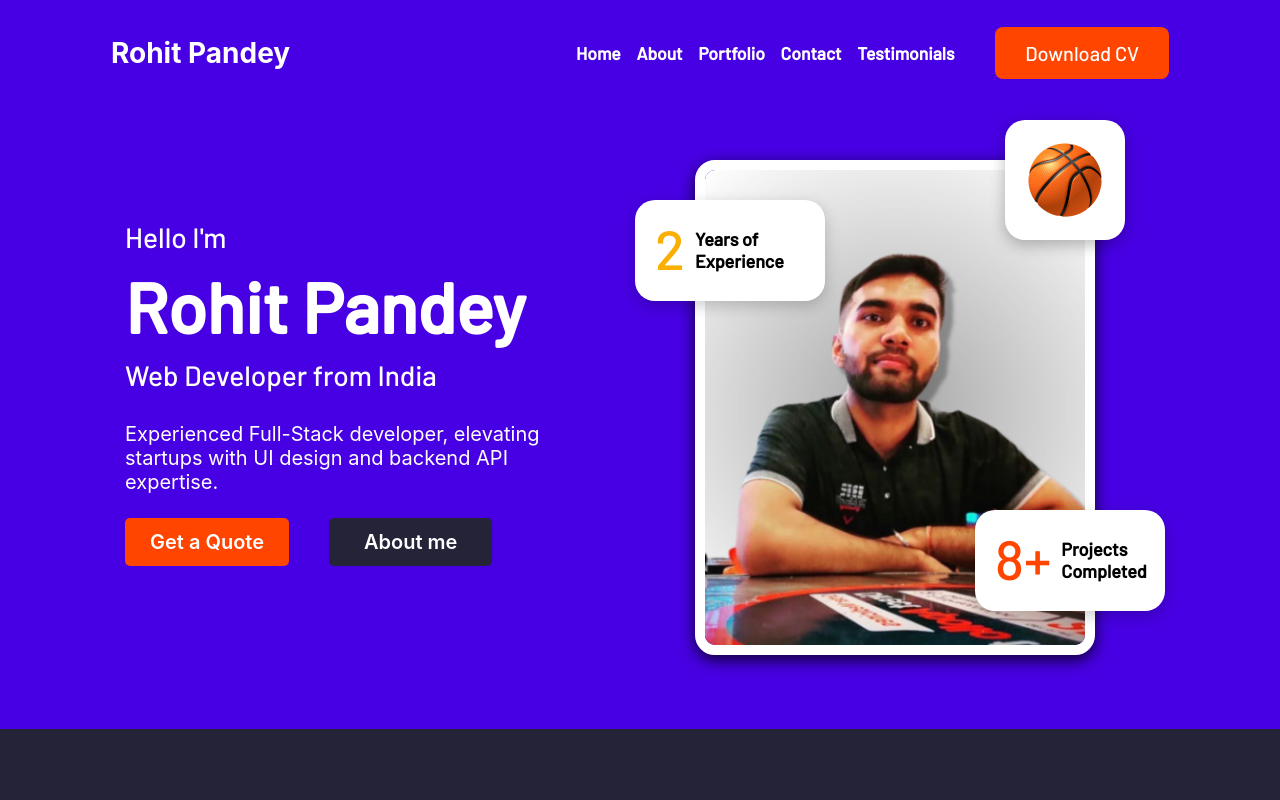
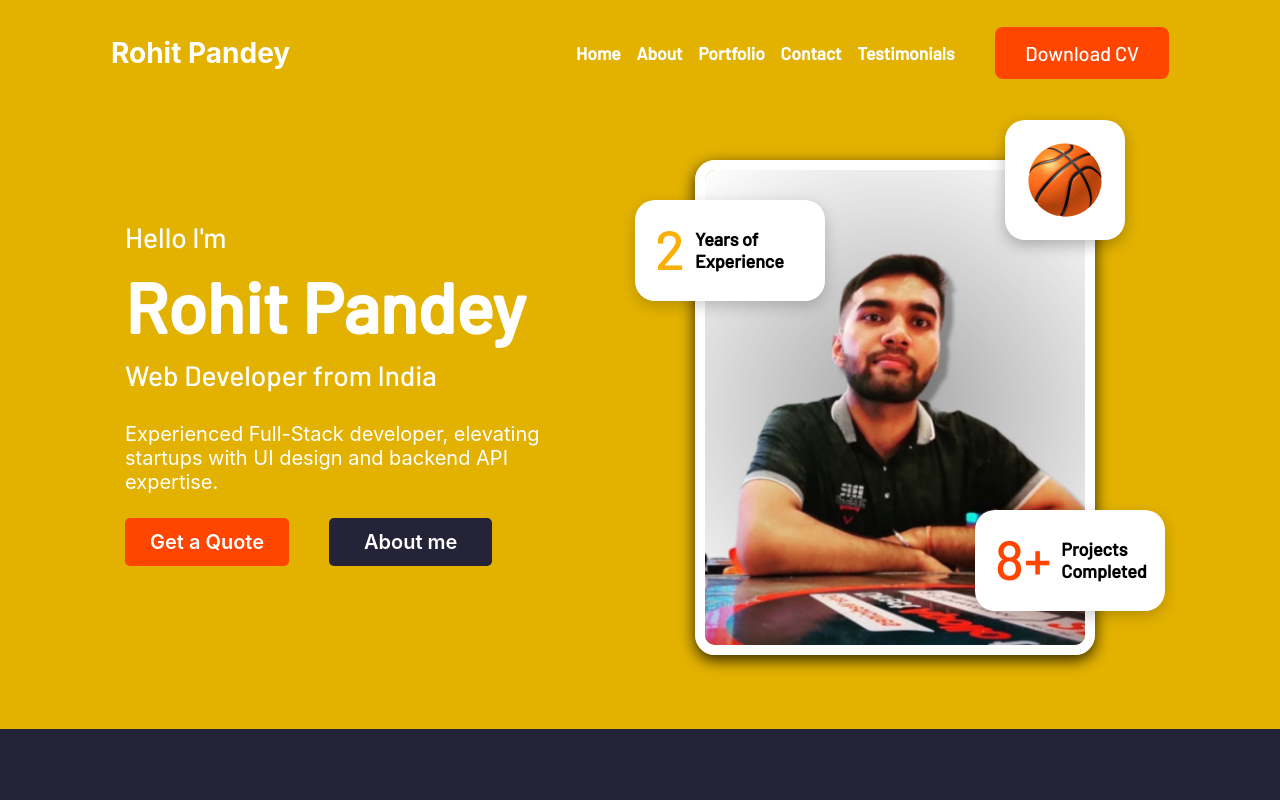
Before and after one commit to therohit777/folio.io, a React (Create React App) app: page /home in a window 1280 px wide. Shown: the top 800 px of the page. Built offline with nearby package versions, Linux system fonts and the light colour scheme; a web font is replaced by a local one.

Commit message:
changes added to UI of Journey Sectionm

```diff
--- a/src/components/Css/Footer.css
+++ b/src/components/Css/Footer.css
@@ -23,8 +23,7 @@
     margin: 5px;
     color: #fff;
     border-radius: 10px;
-    /* background: #e3b200; */
-    background-color: #6d6971;
+    background: #e3b200;
     box-shadow: rgba(0, 0, 0, 0.795) 0px 5px 15px;
     text-shadow: rgba(0, 0, 0, 0.897) 0px 5px 15px;
     cursor: pointer;
--- a/src/components/Css/Hero.css
+++ b/src/components/Css/Hero.css
@@ -2,9 +2,7 @@
 @import url('https://fonts.googleapis.com/css2?family=Barlow:wght@500&family=Bigelow+Rules&family=Montserrat:wght@500&family=Open+Sans&family=Poppins:wght@600&family=Syne:wght@700&family=Ubuntu:wght@500&display=swap');
 .HeroSection{
     width:100%;
-    /* background: #e3b200; */
-    /* background: #0063e3; */
-    background: #4700e3;
+    background: #e3b200;
     padding: 30px 0;
     /* min-height: 100vh; */
     margin-top: 0;
--- a/src/components/Css/Navbar.css
+++ b/src/components/Css/Navbar.css
@@ -12,9 +12,7 @@
     transition: height 1s;
     top:0;
     position:sticky;
-    /* background: #e3b200; */
-    /* background: #0063e3; */
-    background: #4700e3;
+    background: #e3b200;
     z-index: 100;
 }
 .navbar{
```
